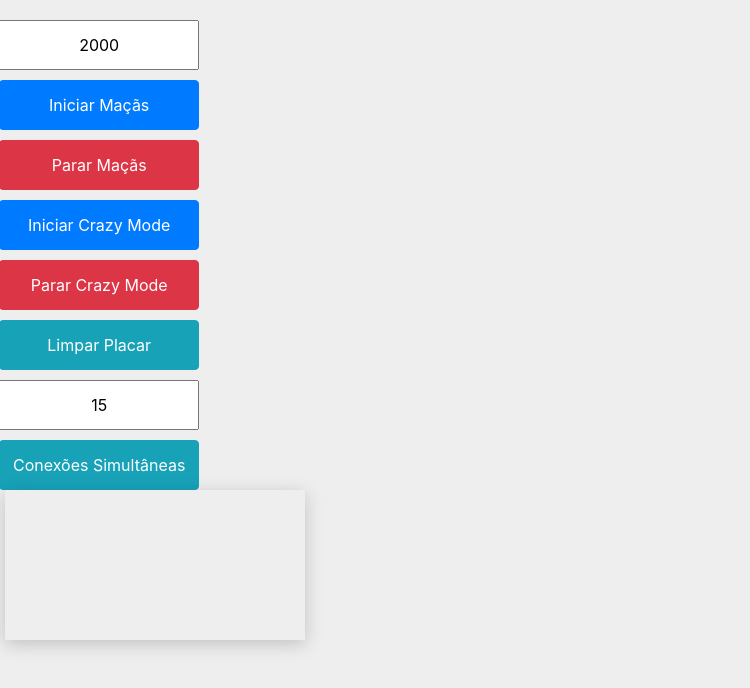
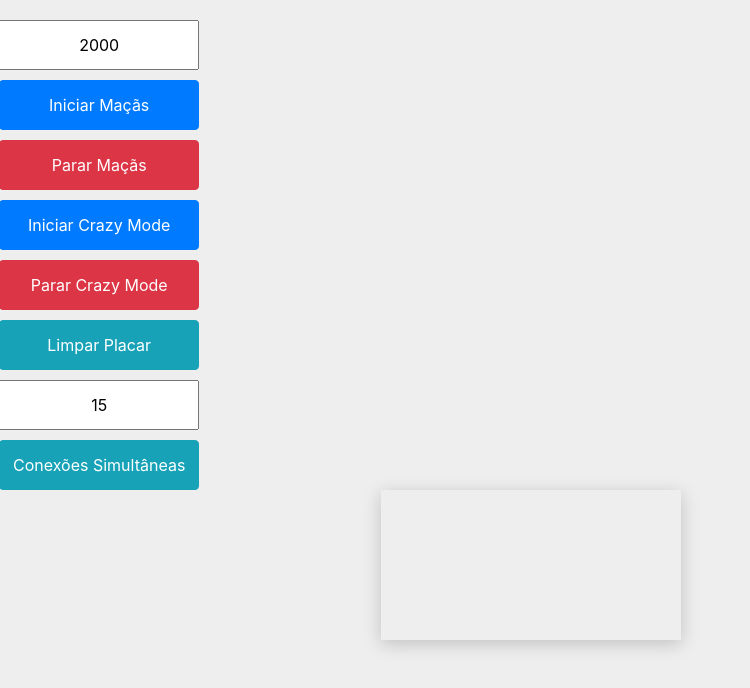
Before and after one commit to LuizCowBTF/SnakeGameJovensGenios, a website: page playground/game-admin.html in a window 1280 px wide. Shown: the whole page, without its empty margins (0-750 px from the left). Drawn offline with nearby package versions, Linux system fonts and the light colour scheme; no server answers.

Commit message:
acerto css 7

```diff
--- a/playground/game-admin.html
+++ b/playground/game-admin.html
@@ -11,7 +11,6 @@
 
         <style>
             body {
-                width: auto;
                 margin: 10px 0 0 0;
                 padding: 0;
                 background-color: #EEE;
@@ -110,7 +109,7 @@
                     <button type="button" class="btn btn-info" onclick="setMaxConcurrentConnections()">Conexões Simultâneas</button><br>
                 </div>
             </div>
-            <div class="col-10 text-left" id="jogo">
+            <div class="col-10 text-center" id="jogo">
                 <style>
                     #jogo{
                         margin: 0px 0px 0px 5px;
```
